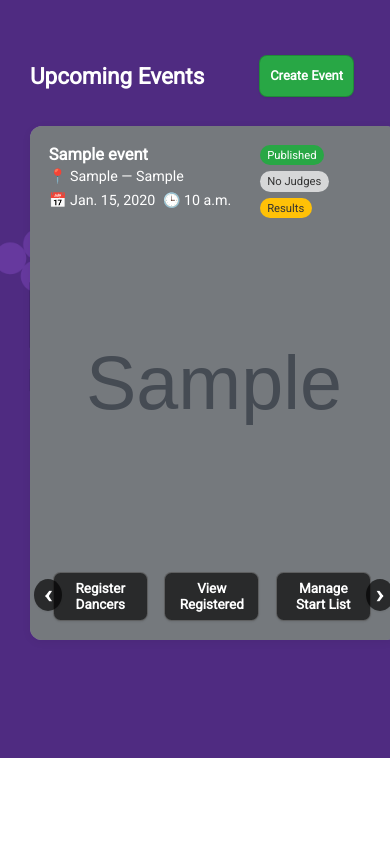
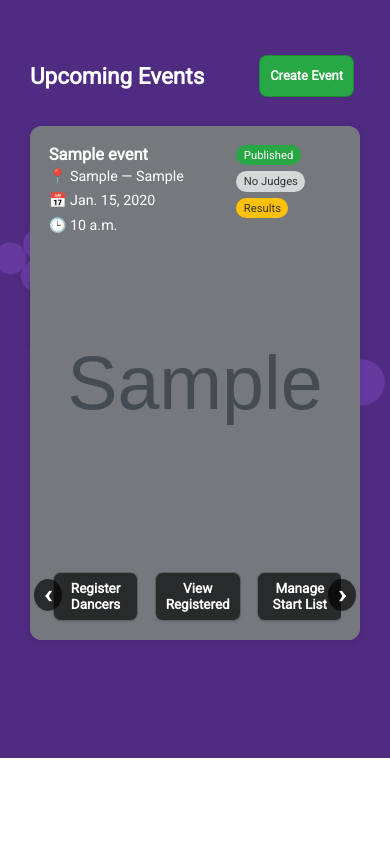
Before and after one commit to comi-cvetkovic/dance_portal_starter, a Django app: page /events/ in a window 390 px wide. Shown: the part 86-944 px from the top of the page. Run offline with Django 5.2, Linux system fonts and the light colour scheme; a user stored in the database is signed in; tables that the repository leaves empty hold one stand-in row (values such as "Sample post"); grey boxes marked "Sample" are stand-in pictures.

Commit message:
Event)list

```diff
--- a/core/templates/core/event_list.html
+++ b/core/templates/core/event_list.html
@@ -236,15 +236,15 @@
       .event-grid {
         display: grid !important;
         grid-template-columns: repeat(auto-fill, minmax(280px, 1fr)) !important;
-        gap: 1.5rem !important;
+        gap: 1.5rem !important;        /* finally adds horizontal spacing */
         justify-content: center !important;
-      }
+    }
 
-      .event-card {
-        width: 100% !important;
-        max-width: 440px !important;
-        margin: 0 !important;
-      }
+    .event-card {
+        width: auto !important;        /* let grid decide width */
+        max-width: none !important;    /* remove 440px cap */
+        margin: 0 !important;          /* kill auto-centering */
+    }
 
       .carousel-btn {
         position: absolute;
```
